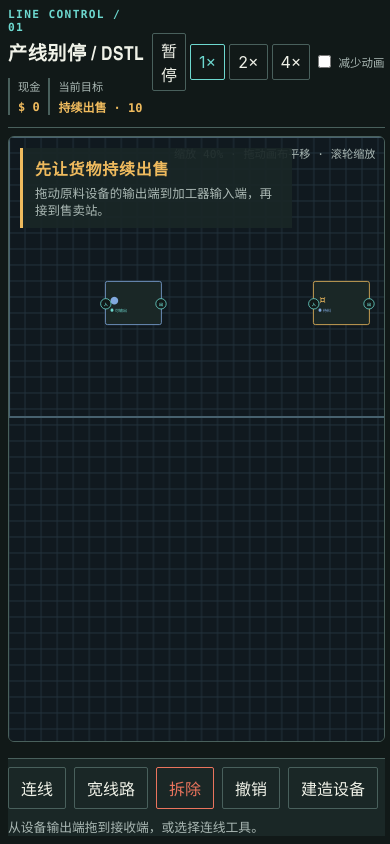
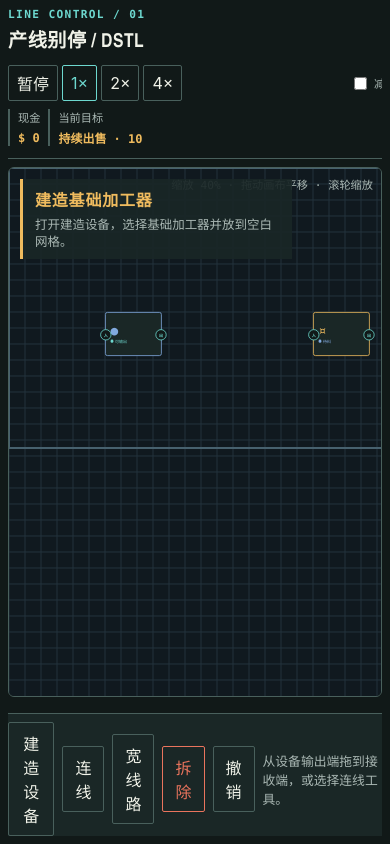
Before and after one commit to onovich/DontStopTheLine, a React (Vite) app in the folder apps/web/: page / in a window 390 px wide. Built offline with nearby package versions, Linux system fonts and the light colour scheme.

Commit message:
phase 7: finalize topology tutorial and responsive HUD

```diff
--- a/apps/web/src/game/board.tsx
+++ b/apps/web/src/game/board.tsx
@@ -406,6 +406,7 @@ function modulo(value: number, divisor: number): number {
   return ((value % divisor) + divisor) % divisor;
 }
 function initialCamera(viewportWidth: number): Camera {
+  if (viewportWidth <= 360) return { x: 0, y: 0, zoom: 0.33 };
   if (viewportWidth <= 700) return { x: 0, y: 0, zoom: 0.4 };
   if (viewportWidth <= 1100) return { x: 0, y: 0, zoom: 0.5 };
   return { x: 0, y: 0, zoom: 0.8 };
--- a/apps/web/src/game/game-app.tsx
+++ b/apps/web/src/game/game-app.tsx
@@ -123,6 +123,7 @@ export function GameApp() {
   const unlockedBuildOptions = BUILDABLE.filter((option) =>
     isBuildUnlocked(option, snapshot.statistics.money),
   );
+  const tutorial = tutorialFor(snapshot.factory, snapshot.statistics.money);
 
   return (
     <main className={reducedMotion ? 'game-shell reduced-motion' : 'game-shell'}>
@@ -135,16 +136,9 @@ export function GameApp() {
         reducedMotion={reducedMotion}
         speed={snapshot.speed}
       />
-      <aside
-        aria-label="首局引导"
-        className={connectFrom === null ? 'chapter-tutorial' : 'chapter-tutorial is-connecting'}
-      >
-        <strong>{connectFrom === null ? '先让货物持续出售' : '现在选择接收端'}</strong>
-        <p>
-          {connectFrom === null
-            ? '拖动原料设备的输出端到加工器输入端，再接到售卖站。'
-            : '高亮端口正在等待连接；选择能接收货物的输入端。'}
-        </p>
+      <aside aria-label="首局引导" className={`chapter-tutorial stage-${tutorial.stage}`}>
+        <strong>{tutorial.title}</strong>
+        <p>{connectFrom === null ? tutorial.detail : '连接已开始：选择高亮设备的输入端。'}</p>
       </aside>
       {isBuildDrawerOpen ? (
         <button
@@ -408,6 +402,49 @@ function displayNodeName(kind: NodeKind): string {
   return names[kind];
 }
 
+function tutorialFor(
+  factory: {
+    readonly lines: Readonly<Record<string, { readonly from: string; readonly to: string }>>;
+    readonly nodes: Readonly<Record<string, { readonly kind: NodeKind }>>;
+  },
+  money: number,
+): { readonly detail: string; readonly stage: string; readonly title: string } {
+  const nodes = Object.entries(factory.nodes);
+  const processor = nodes.find(([, node]) => node.kind === 'processor')?.[0];
+  const source = nodes.find(([, node]) => node.kind === 'source')?.[0];
+  const seller = nodes.find(([, node]) => node.kind === 'seller')?.[0];
+  if (processor === undefined)
+    return {
+      detail: '打开建造设备，选择基础加工器并放到空白网格。',
+      stage: 'build',
+      title: '建造基础加工器',
+    };
+  const lines = Object.values(factory.lines);
+  if (source === undefined || !lines.some((line) => line.from === source && line.to === processor))
+    return {
+      detail: '从原料源输出端拖到加工器输入端。',
+      stage: 'source-to-processor',
+      title: '连接原料到加工器',
+    };
+  if (seller === undefined || !lines.some((line) => line.from === processor && line.to === seller))
+    return {
+      detail: '从加工器输出端拖到售卖站输入端。',
+      stage: 'processor-to-seller',
+      title: '连接加工器到售卖站',
+    };
+  if (money <= 0)
+    return {
+      detail: '产线正在运行，观察第一件货物出售。',
+      stage: 'watch-sale',
+      title: '等待首件出售',
+    };
+  return {
+    detail: '首条产线已经盈利；缓冲和分流会在需要时解锁。',
+    stage: 'complete',
+    title: '首线已盈利',
+  };
+}
+
 function useAnimationFrame(session: GameSession): void {
   useEffect(() => {
     let frameId = 0;
--- a/apps/web/src/styles.css
+++ b/apps/web/src/styles.css
@@ -55,6 +55,7 @@ input:focus-visible {
   grid-template-rows: auto minmax(0, 1fr) auto;
   min-height: 100vh;
   padding: var(--space-4);
+  overflow-x: hidden;
 }
 
 .game-hud {
@@ -557,7 +558,26 @@ button:disabled {
     gap: var(--space-2);
     grid-column: 1;
     grid-row: 1;
-    grid-template-columns: 1fr auto;
+    grid-template-columns: 1fr;
+  }
+  .hud-title {
+    grid-row: 1;
+  }
+  .hud-controls {
+    flex-wrap: nowrap;
+    grid-column: 1;
+    grid-row: 2;
+    justify-content: flex-start;
+    width: 100%;
+  }
+  .hud-readouts {
+    grid-column: 1;
+    grid-row: 3;
+  }
+  .hud-motion {
+    margin-left: auto;
+    overflow: hidden;
+    width: 2rem;
   }
   .brand-full {
     display: none;
@@ -622,6 +642,11 @@ button:disabled {
   .control-bar {
     grid-column: 1;
     grid-row: 4;
+    flex-wrap: nowrap;
+    overflow-x: auto;
+  }
+  .build-drawer-toggle {
+    order: -1;
   }
   .control-bar span {
     margin-left: 0;
@@ -650,6 +675,19 @@ button:disabled {
     color: var(--signal-input);
   }
 }
+@media (max-width: 360px) {
+  .node-port {
+    height: 134px;
+    top: -12px;
+    width: 134px;
+  }
+  .node-port-input {
+    left: -67px;
+  }
+  .node-port-output {
+    right: -67px;
+  }
+}
 @media (prefers-reduced-motion: reduce) {
   *,
   *::before,
```
Also changed, not shown: 1 other file (tests, documents, lock files or other folders).
